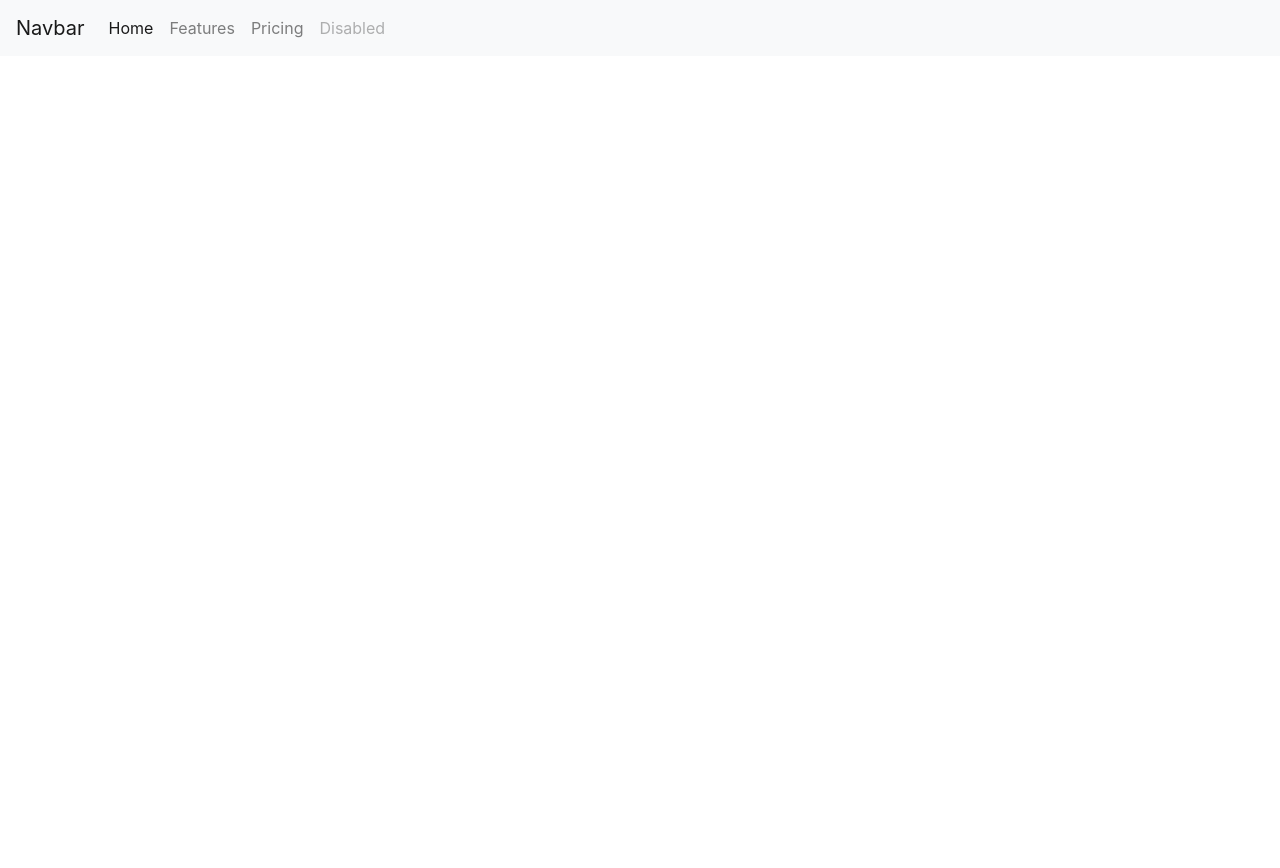
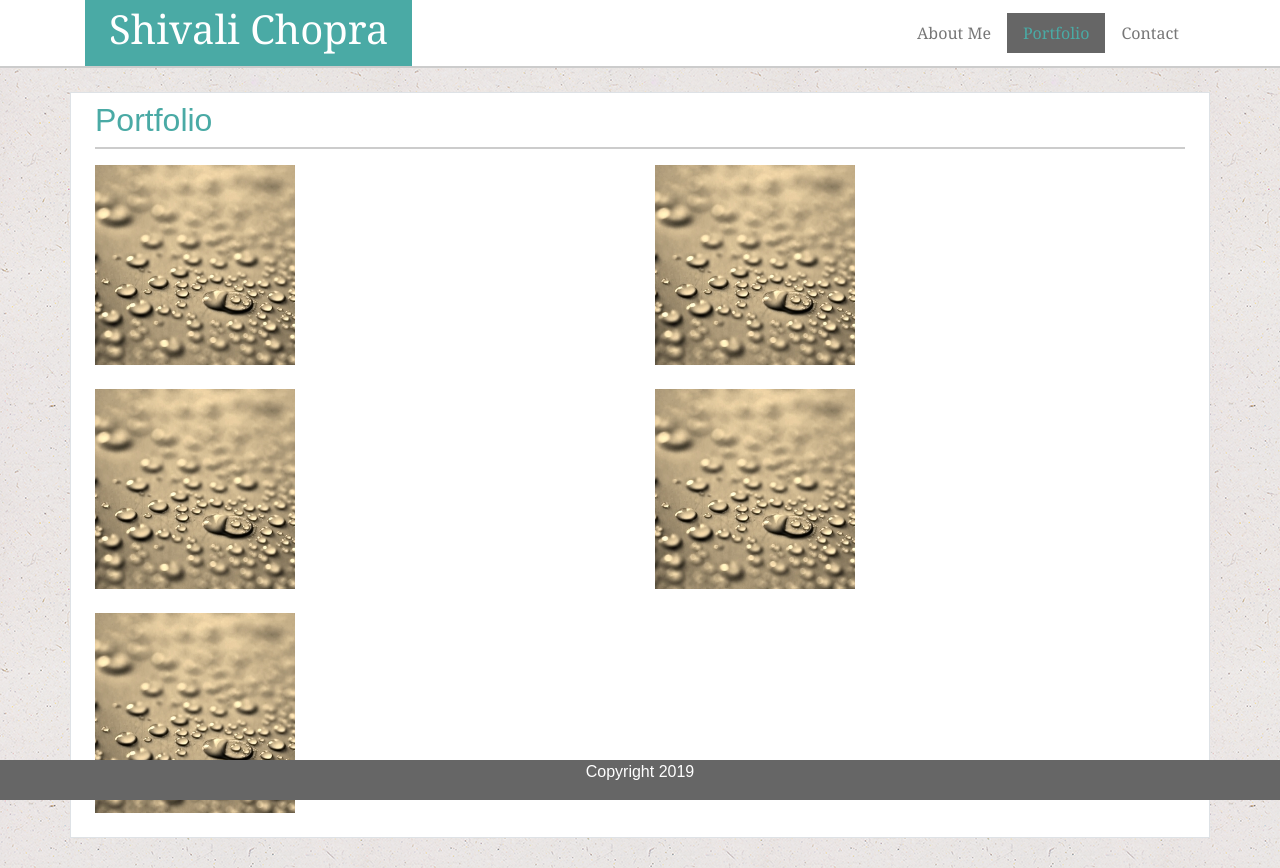
Before and after one commit to sbc1133/Bootstrap-Portfolio, a plain HTML site: page portfolio.html in a window 1280 px wide. Before the commit the page ends 800 px from the top, so only its background shows below. Drawn offline with nearby package versions, Linux system fonts and the light colour scheme.

Commit message:
complete work

```diff
--- a/assets/css/bootstyle.css
+++ b/assets/css/bootstyle.css
@@ -8,7 +8,29 @@ h1{
 }
 h2{
     color: #4aaaa5;
+
 }
+
+a {
+    color:inherit;
+
+}
+a:hover{
+    color: #4aaaa5;
+    text-decoration:none;
+    cursor:pointer;
+    font-weight: bolder;
+    border-bottom:2px solid #4aaaa5;
+}
+li.active > a {
+	background-color: #666666;
+    color: #4aaaa5;
+}
+#border-custom{
+    border-bottom: 2px solid #cccccc;
+}
+
+
 #header-container{
     background-color:#ffffff;
     font-family: 'Georgia', Times, Times New Roman, serif;
@@ -16,6 +38,7 @@ h2{
 
 #name-header{
     background-color: #4aaaa5;
+
 }
 #main-container-fluid{
     background-image: url("../images/ep_naturalwhite.png");
@@ -35,6 +58,11 @@ h2{
     margin-right:2rem;
 }
 #myfooter{
-    background-color:grey;
+    background-color:#666666;
     height:40px;
+    color:#ffffff;
 }
+#first{
+    height:200px;
+    width:200px;
+}
--- a/portfolio.html
+++ b/portfolio.html
@@ -1,37 +1,74 @@
-
 <!DOCTYPE html>
 <html lang="en">
+
 <head>
   <meta charset="UTF-8">
   <meta name="viewport" content="width=device-width, initial-scale=1.0">
   <meta http-equiv="X-UA-Compatible" content="ie=edge">
   <title>Document</title>
   <!--Add Bootstrap CDN link here -->
-    <link rel="stylesheet" href="https://stackpath.bootstrapcdn.com/bootstrap/4.3.1/css/bootstrap.min.css" integrity="sha384-ggOyR0iXCbMQv3Xipma34MD+dH/1fQ784/j6cY/iJTQUOhcWr7x9JvoRxT2MZw1T" crossorigin="anonymous">
+  <link rel="stylesheet" href="https://stackpath.bootstrapcdn.com/bootstrap/4.3.1/css/bootstrap.min.css" integrity="sha384-ggOyR0iXCbMQv3Xipma34MD+dH/1fQ784/j6cY/iJTQUOhcWr7x9JvoRxT2MZw1T"
+    crossorigin="anonymous">
+  <link rel="stylesheet" href="assets/css/bootstyle.css">
+</head>
 
-</head>
 <body>
-<nav class="navbar navbar-expand-lg navbar-light bg-light">
-        <a class="navbar-brand" href="#">Navbar</a>
-        <button class="navbar-toggler" type="button" data-toggle="collapse" data-target="#navbarNav" aria-controls="navbarNav" aria-expanded="false" aria-label="Toggle navigation">
-          <span class="navbar-toggler-icon"></span>
-        </button>
-        <div class="collapse navbar-collapse" id="navbarNav">
-          <ul class="navbar-nav">
-            <li class="nav-item active">
-              <a class="nav-link" href="#">Home <span class="sr-only">(current)</span></a>
-            </li>
-            <li class="nav-item">
-              <a class="nav-link" href="#">Features</a>
-            </li>
-            <li class="nav-item">
-              <a class="nav-link" href="#">Pricing</a>
-            </li>
-            <li class="nav-item">
-              <a class="nav-link disabled" href="#" tabindex="-1" aria-disabled="true">Disabled</a>
-            </li>
+
+  <nav class="navbar py-0" id="border-custom">
+    <div class="container" id="header-container">
+      <div class="navbar-brand" id="name-header">
+        <h1 class="px-4">Shivali Chopra</h1>
+      </div>
+      <ul class="nav">
+        <li class="nav-item"><a class="nav-link" href="index.html">About Me</a></li>
+        <li class="nav-item active"><a class="nav-link" href="portfolio.html">Portfolio</a></li>
+        <li class="nav-item"><a class="nav-link" href="contact.html">Contact</a></li>
       </ul>
     </div>
   </nav>
+<!--Navigation ends here-->
+
+
+  <div class="container-fluid d-flex flex-column" id="main-container-fluid">
+    <div class="container mt-4 px-4 border" id="main-container">
+        <div class="row">
+            <div class="col-md-12">
+                <h2 class="py-2" id ="border-custom">Portfolio</h2>
+            </div>
+        </div>
+
+        <div class="row">
+
+          <div class="col mt-2">
+
+            <div class="row">
+              <div class="col-sm-6"><img src="./assets/images/placeimg_200_200_sepia_nature.jpg" class="img-fluid mb-4" alt=""></div>
+              <div class="col-sm-6"><img src="./assets/images/placeimg_200_200_sepia_nature.jpg" class="img-fluid mb-4" alt=""></div>
+            </div>
+
+            <div class="row">
+              <div class="col-sm-6"><img src="./assets/images/placeimg_200_200_sepia_nature.jpg" class="img-fluid mb-4" alt=""><img></div>
+              <div class="col-sm-6"><img src="./assets/images/placeimg_200_200_sepia_nature.jpg" class="img-fluid mb-4" alt=""></div>
+            </div>
+
+            <div class="row">
+              <div class="col-sm-6"><img src="./assets/images/placeimg_200_200_sepia_nature.jpg" class="img-fluid mb-4" alt=""><img></div>
+            </div>
+
+          </div>
+
+        </div>
+
+    </div>
+  </div>
+
+
+<!--Sticky footer -->
+
+  <footer class="container-fluid fixed-bottom text-center" id="myfooter">
+    <div class="container">
+      <div>Copyright 2019</div>
+    </div>
+  </footer>
   </body>
   </html>
```
Also changed, not shown: contact.html (+70 -0 lines), index.html (+8 -8 lines), assets/images/placeimg_200_200_sepia_nature.jpg (added). Lines whose indentation alone changed are shown as unchanged.
